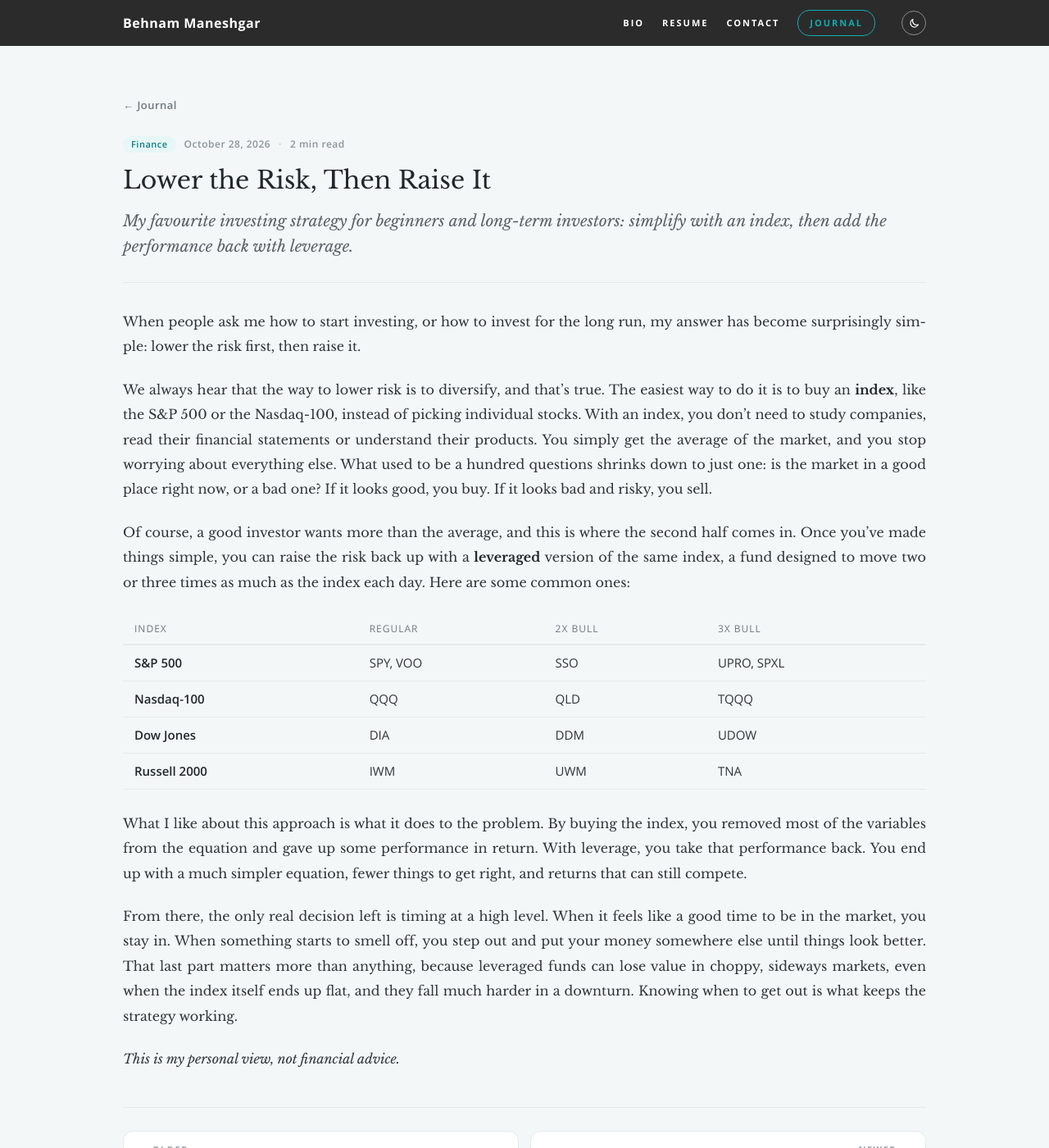
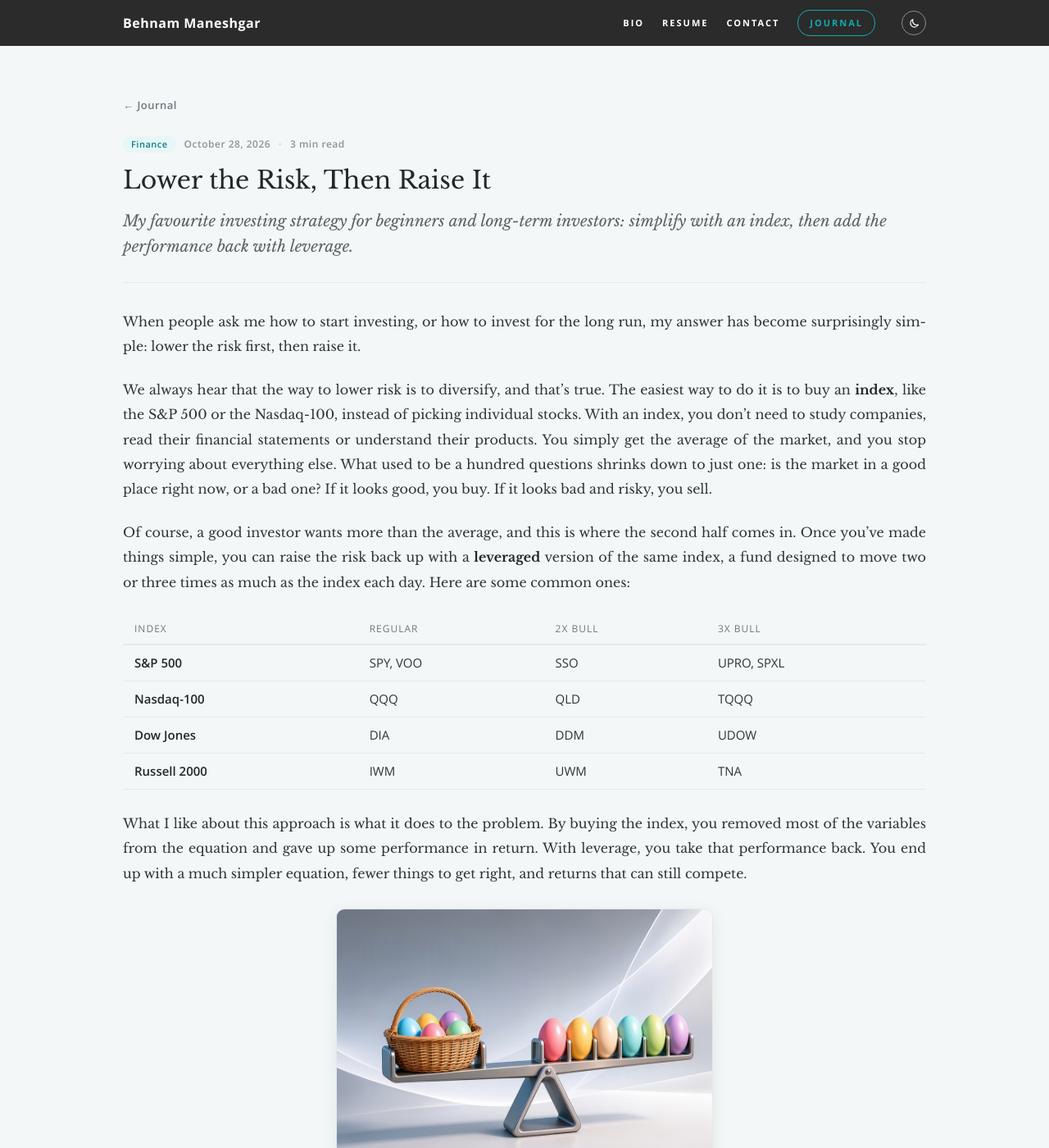
Before and after one commit to maneshgar/personal-website, a Jekyll site: the page built from _posts/2026-10-28-lower-the-risk-then-raise-it.md, in a window 1280 px wide and 1400 px high. Shown: the whole window at 82% size. Built offline with Jekyll 4.4.1, drawn with Linux system fonts in a browser that asks for light colours; some of the changed text lies outside the part shown.

Commit message:
Lower the Risk: basket image with caption, matching thumbnail
Co-Authored-By: Claude Opus 5.5 <noreply@anthropic.com>

```diff
--- a/_posts/2026-10-28-lower-the-risk-then-raise-it.md
+++ b/_posts/2026-10-28-lower-the-risk-then-raise-it.md
@@ -35,6 +36,10 @@ performance in return. With leverage, you take that performance back. You end
 up with a much simpler equation, fewer things to get right, and returns that can
 still compete.
 
+![A basket of eggs balanced against eggs spread out on a seesaw](/images/journal/risk-basket.jpg){: .w-shot-medium}
+*The idea: one leveraged basket of eggs weighs roughly the same as all the single eggs you'd pick by hand after a lot of effort. I tried to generate a clearer image that actually explains this, but AI tools aren't quite there yet. At least not the free ones.*
+{: .w-caption}
+
 From there, the only real decision left is timing at a high level. When it feels
 like a good time to be in the market, you stay in. When something starts to
 smell off, you step out and put your money somewhere else until things look
--- a/css/journal.css
+++ b/css/journal.css
@@ -691,3 +691,11 @@ html.theme-dark .w-tag.w-highlight { background: rgba(245, 196, 81, .16) !import
 .is-icon.is-finance { background: linear-gradient(135deg, #1CC8C4 0%, #11ABB0 55%, #0B7F83 100%); box-shadow: 0 6px 16px rgba(17, 171, 176, .3); }
 header .hero-card-cover.is-icon.is-finance { background: linear-gradient(135deg, rgba(28, 200, 196, .85) 0%, rgba(17, 171, 176, .85) 55%, rgba(11, 127, 131, .85) 100%); }
 .is-icon.is-finance svg { width: 70%; height: 70%; filter: none; }
+
+/* image captions */
+.w-body p.w-caption { text-align: center !important; font-size: 13px !important; line-height: 1.6 !important; color: #8A949A !important; margin: -12px auto 26px; max-width: 60%; }
+html.theme-dark .w-body p.w-caption { color: #8D99A1 !important; }
+@media only screen and (max-width: 600px) { .w-body p.w-caption { max-width: 100%; } }
+
+/* medium-size centred image */
+.w-body img.w-shot-medium { display: block; width: 460px; max-width: 100%; margin: 40px auto 24px; }
```
Also changed, not shown: other parts of _posts/2026-10-28-lower-the-risk-then-raise-it.md (+1 -0 lines), images/journal/risk-basket-thumb.jpg (added), images/journal/risk-basket.jpg (added).
